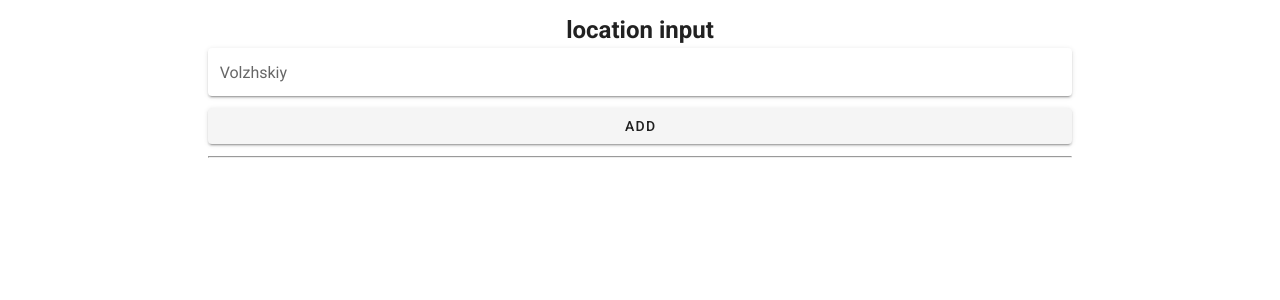
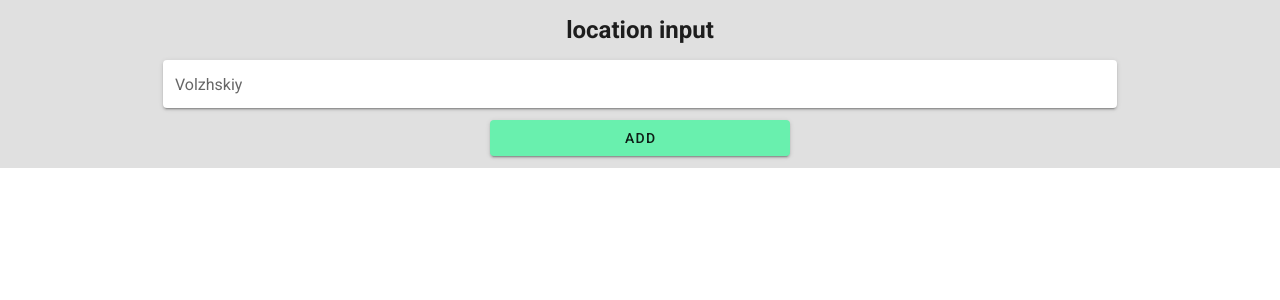
Before and after one commit to tsepo4kin/weather, a Vue app: page / in a window 1280 px wide. Shown: the top 300 px of the page. Built offline with nearby package versions, Linux system fonts and the light colour scheme.

Commit message:
update input add rain and snow

```diff
--- a/src/App.vue
+++ b/src/App.vue
@@ -1,13 +1,12 @@
 <template>
   <v-app>
+
+    <input-location @addNewLocation="addNewLocation" />
+
     <v-main>
       <v-container>
         <v-row>
           <v-col lg="9" class="mx-auto">
-            <input-location @addNewLocation="addNewLocation" />
-
-            <hr />
-
             <div class="d-flex flex-wrap">
               <weather-card
                 v-for="location in locations"
--- a/src/components/InputLocation.vue
+++ b/src/components/InputLocation.vue
@@ -1,6 +1,8 @@
 <template>
-  <div>
-    <h2 class="text-center">location input</h2>
+  <div class="grey lighten-2">
+    <v-row>
+      <v-col lg="9" class="mx-auto">
+        <h2 class="text-center my-3">location input</h2>
         <v-text-field
           solo
           hide-details="true"
@@ -8,7 +10,9 @@
           label="Volzhskiy"
           v-model="cityTitle"
         ></v-text-field>
-    <v-btn class="my-3" block @click="addNewLocation">add</v-btn>
+        <v-btn class="my-3 d-block mx-auto green accent-2" width="300" @click="addNewLocation">add</v-btn>
+      </v-col>
+    </v-row>
   </div>
 </template>
 
--- a/src/components/WeatherCard.vue
+++ b/src/components/WeatherCard.vue
@@ -1,8 +1,8 @@
 <template>
   <div>
     <div v-if="loader"></div>
-    <v-card v-else width="250" class="mx-4">
-      <v-card-title>
+    <v-card v-else width="350" class="mx-4">
+      <v-card-title :class='calcColor'>
         {{ locationData.title }}
       </v-card-title>
       <v-card-text>
@@ -10,8 +10,14 @@
         feels like: {{ calcFeelsLike }} <br />
         humidity: {{ this.weatherData.main.humidity }} % <br />
         pressure: {{ calcPressure }} <br />
-        clouds: {{ this.weatherData.clouds.all }} <br />
-        wind: {{ this.weatherData.wind }}
+        clouds: {{ this.weatherData.clouds.all }} % <br />
+        wind: {{ this.weatherData.wind }} <br />
+        <span v-if='this.weatherData.rain'>
+          rain: {{ this.weatherData.rain}}
+        </span>
+        <span v-if='this.weatherData.snow'>
+          rain: {{ this.weatherData.snow}}
+        </span>
       </v-card-text>
       <v-card-actions>
         <v-btn class="mx-auto red" @click="deleteLocation">
@@ -54,6 +60,17 @@ export default {
     calcPressure() {
       return Math.round(this.weatherData.main.pressure / 1.333);
     },
+    calcColor() {
+      if(this.weatherData.rain) {
+        return 'grey lighten-1'
+      }
+      if(this.weatherData.snow) {
+        return 'white'
+      }
+      else {
+        return 'light-blue lighten-3'
+      }
+    }
   },
 };
 </script>
```
Lines whose indentation alone changed are shown as unchanged.
